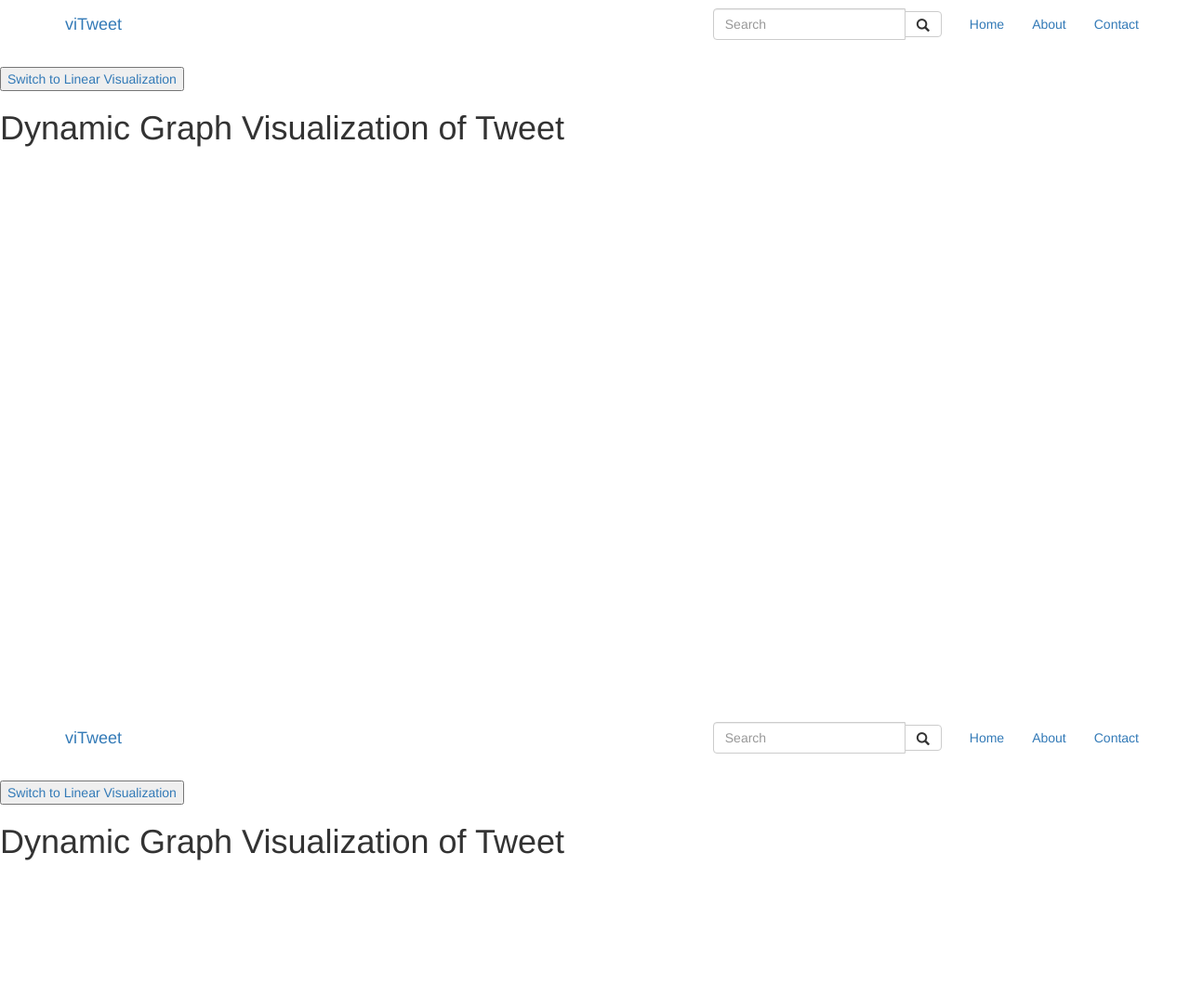
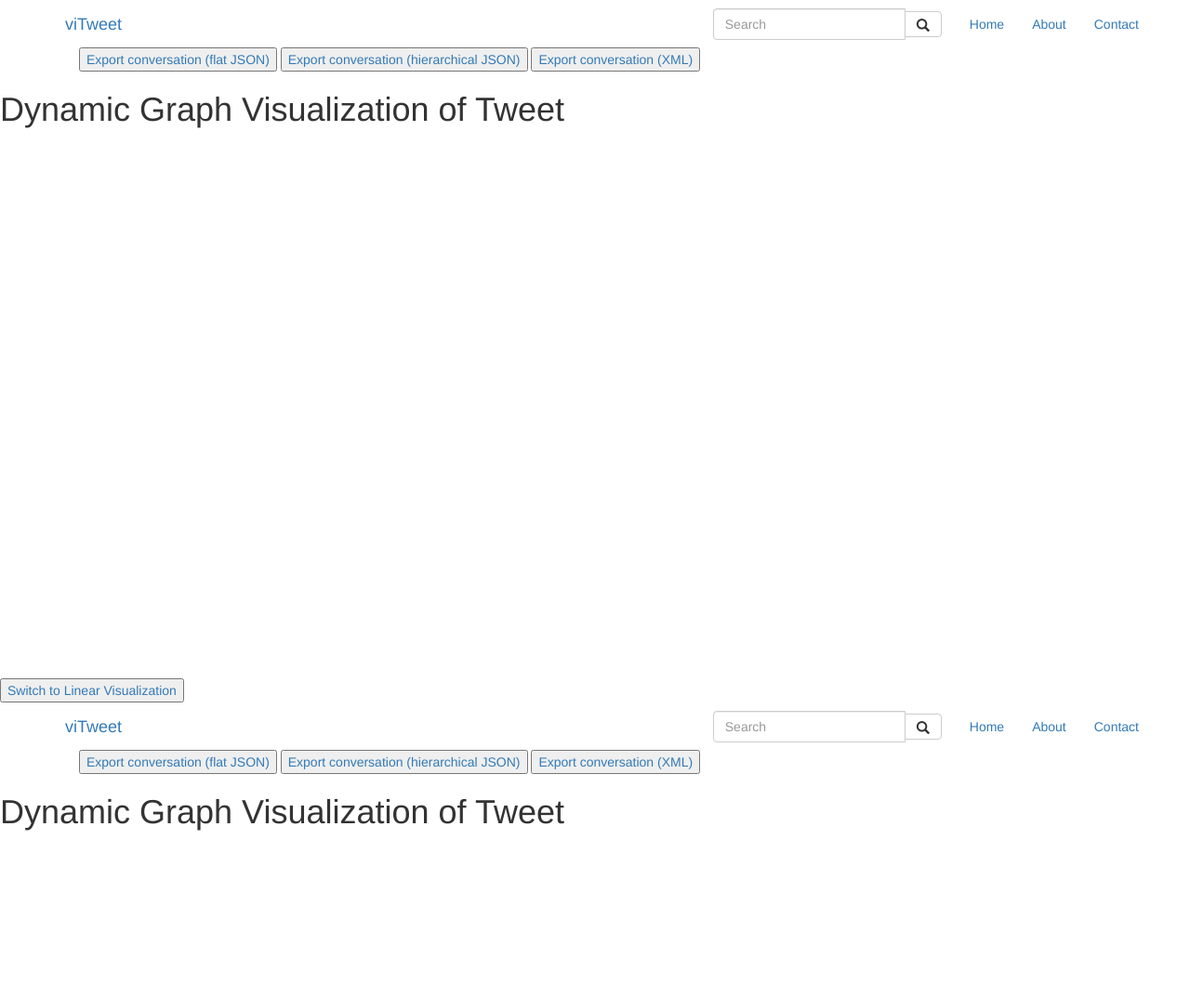
Before and after one commit to ashtree4711/viTweet, a Flask app: template source/templates/graph.html in a window 1280 px wide. Shown: the top 1073 px of the page at 93% size. Run offline with Flask 2, Linux system fonts and the light colour scheme; the template is opened without the code that fills it, so the values that code supplies are empty; some libraries are stand-ins or nearby versions.

Commit message:
Fix import/export; read file paths from config

```diff
--- a/source/app.py
+++ b/source/app.py
@@ -5,12 +5,18 @@ import datetime
 import vi_twitter.search as search
 import vi_twitter.utilities as utilities
 import vi_network.network as network
-#from pandas.conftest import other_closed
+
+import configparser
+
+    # Instantiate configparser and say which INI file to read the configurations from
+    # (The configparser is used to access the file paths defined in an INI file.
+    # Therefore the paths can be updated in the INI file at any time without requiring any changes here.)
+config = configparser.ConfigParser()
+config.read('config/app_config.ini')
 
 
 app = Flask(__name__, static_url_path='/static')
-app.config.from_pyfile('config/app_config.ini')
-app.secret_key = app.config['APP_SECRET_KEY']
+app.secret_key = config['FLASKAPP']['APP_SECRET_KEY'] #app.config['APP_SECRET_KEY']
 Bootstrap(app)
 
 
@@ -37,7 +43,6 @@ def conversation():
     visualization_type = request.form.get('visopt')
 
         # Start a new cookie session for searching
-    #session['current_basis'] = '' #TODO: @elli ? ---> # empty the current basis, in case someone uses both the search and upload options after each other
     session['session_type'] = 'search'
     mode = session['session_type']
 
@@ -64,46 +69,63 @@ def conversation():
         session['current_basis'] = 'recursive'
         print("SESSION INFORMATION (for list): ", session)
             # session[session['current_session']] in this case is the value of 'basis_r', i.e. the filename of the recursive list
-        return redirect(url_for('list_visualization', mode=mode, use_basis=basis_recursive, other_basis=basis_flat))#), code=307)
+        return redirect(url_for('list_visualization', mode=mode, use_basis=basis_recursive, other_basis=basis_flat))
     elif visualization_type=='graph':
             # Use flat list as basis for graph visualizations
         session['current_basis'] = 'flat'
         print("SESSION INFORMATION (for graph): ", session)
-        return redirect(url_for('graph_visualization', mode=mode, use_basis=basis_flat, other_basis=basis_recursive))#), code=307)
+        return redirect(url_for('graph_visualization', mode=mode, use_basis=basis_flat, other_basis=basis_recursive))
 
 
 @app.route('/upload', methods=['GET', 'POST'])
 def upload():
-        # Start a new session with an uploaded file
-    session['current_session'] = '' # Empty the current session, in case someone uses both the search and upload options after each other
-    session['session_type'] = 'upload'
-
         # Save parameters from form input
     visualization_type = request.form.get('visopt')
+
+        # Start a new session with an uploaded file
+    session['session_type'] = 'upload'
+    mode = session['session_type']
 
         # Save the JSON file uploaded by the user
         #TODO: Zuerst überprüfen, ob es eine valide Datei ist?
         #TODO: Handle whether the user is uploading a flat or recursive file
     f = request.files['file']
-    new_filename = 'import_' + datetime.datetime.now().strftime("%Y%m%d%H%M%S")
-    f.save(app.config['USERUPLOAD_JSON_FILES'] + '/' + new_filename + '.json', buffer_size=16384)
-    print('UPLOADED FILE SAVED AS: ', app.config['USERUPLOAD_JSON_FILES'] + '/' + new_filename + '.json')
+    import_filename = 'fList_import_' + datetime.datetime.now().strftime("%Y%m%d%H%M%S")
+        # TODO: Use separate directory "config['FILES']['USERUPLOAD_JSON_FILES']" instead?
+    f.save(config['FILES']['TEMP_JSON_FLATLIST'] + '/' + import_filename + '.json', buffer_size=16384)
+    print('UPLOADED FILE SAVED AS: ', config['FILES']['TEMP_JSON_FLATLIST'] + import_filename + '.json')
 
         # Load the conversation from the imported file instead of performing a search; use the filename of the JSON as 'basis' for the visualization
     print('INFO: Using an imported JSON file to load the conversation')
-    mode = session['session_type']
+
+    root_id = utilities.json_to_dictionary(mode, import_filename)['conversation'][0]['tweet_id']
+    print("root_id: ", root_id)
+
         # Use the uploaded JSON file to do something with the results saved in it
-    basis = new_filename
+        # Complete data of cookie session with the JSON filenames
+        # TODO: @elli more èxplanation?
+    rList = utilities.create_rList(root_id, import_filename)
+    print("rList: ", rList)
+    basis_recursive = utilities.save_rList(rList)
+    print("basis_recursive: ", basis_recursive)
+    basis_flat = import_filename
+    session['r'] = basis_recursive
+    session['f'] = basis_flat
+    #session['basis'] = basis
+    print("SESSION INFORMATION conversation(): ", session)
 
         # Depending on the type of visualization selected, redirect to the corresponding URL and pass along the values 'mode' and 'basis'
     if visualization_type=='list':
-        session['current_session'] = basis
-        print("SESSION INFORMATION: ", session)
-        return redirect(url_for('list_visualization', mode=mode, basis=basis), code=307)
+            # Use recursive list as basis for list visualizations
+        session['current_basis'] = 'recursive'
+        print("SESSION INFORMATION (for list): ", session)
+            # session[session['current_session']] in this case is the value of 'basis_r', i.e. the filename of the recursive list
+        return redirect(url_for('list_visualization', mode=mode, use_basis=basis_recursive, other_basis=basis_flat))
     elif visualization_type=='graph':
-        session['current_session'] = basis
-        print("SESSION INFORMATION: ", session)
-        return redirect(url_for('graph_visualization', mode=mode, basis=basis), code=307)
+            # Use flat list as basis for graph visualizations
+        session['current_basis'] = 'flat'
+        print("SESSION INFORMATION (for graph): ", session)
+        return redirect(url_for('graph_visualization', mode=mode, use_basis=basis_flat, other_basis=basis_recursive))
 
 
 @app.route('/conversation/list', methods=['POST','GET'])
@@ -149,7 +171,12 @@ def graph_json():
 @app.route('/download/json/<path:json_filename>', methods=['GET'])
 def download_json(json_filename):
         # Take the requested file from the path specified in the config; serve file at /download/[...].json
-    return send_from_directory(app.config['TEMP_JSON_FLATLIST'], json_filename  + '.json')
+    if json_filename[0:6] == 'fList_':
+        return send_from_directory(config['FILES']['TEMP_JSON_FLATLIST'], json_filename  + '.json')
+    elif json_filename[0:6] == 'rList_':
+        return send_from_directory(config['FILES']['TEMP_JSON_RECURSIVELIST'], json_filename  + '.json')
+    else:
+        return print("Download Error")
 
 
 @app.route('/download/xml/<path:create_xml_filename>', methods=['GET'])
@@ -158,7 +185,7 @@ def download_xml(create_xml_filename):
     xml_filename = utilities.json_to_xml(create_xml_filename)
         # Take the requested file from the path specified in the config; serve file at /download/[...].xml
         # TODO: Aus irgendeinem Grund fehlt der heruntergeladenen Datei die Endung '.xml'???
-    return send_from_directory(app.config['TEMP_XML_FILES'], xml_filename + '.xml')
+    return send_from_directory(config['FILES']['TEMP_XML_FILES'], xml_filename + '.xml')
 
 
 
--- a/source/config/app_config.ini
+++ b/source/config/app_config.ini
@@ -1,7 +1,9 @@
+[FLASKAPP]
 APP_SECRET_KEY = b'\xdc\xc7\xf8j\n\xee3^\x9e\xdb\xb3_\x1a\xde\xca>'
 
-TEMP_JSON_FILES = '../temp_files/json'
-TEMP_JSON_FLATLIST = '../temp_files/json/flatList'
-TEMP_JSON_RECURSIVELIST = '../temp_files/json/recursiveList'
-TEMP_XML_FILES = '../temp_files/xml'
-USERUPLOAD_JSON_FILES = '../useruploads/json'
+[FILES]
+TEMP_JSON_FILES = ../temp_files/json/
+TEMP_JSON_FLATLIST = ../temp_files/json/flatList/
+TEMP_JSON_RECURSIVELIST = ../temp_files/json/recursiveList/
+TEMP_XML_FILES = ../temp_files/xml/
+USERUPLOAD_JSON_FILES = ../useruploads/json/
--- a/source/templates/graph.html
+++ b/source/templates/graph.html
@@ -30,16 +30,28 @@
 					</div>
 				</form>
 			</div>
+			<div id="export-container" class="container">
+				<!-- Download button; filename is created from 'datetime' at the start of the JSON file which is currently shown -->
+				<a href="/download/json/fList_{{response['datetime']|replace("-", "")|replace(" ", "")|replace(":", "")}}" download>
+					<button>Export conversation (flat JSON)</button>
+				</a>
+				<a href="/download/json/rList_{{response['datetime']|replace("-", "")|replace(" ", "")|replace(":", "")}}" download>
+					<button>Export conversation (hierarchical JSON)</button>
+				</a>
+				<a href="/download/xml/rList_{{response['datetime']|replace("-", "")|replace(" ", "")|replace(":", "")}}" download>
+					<button>Export conversation (XML)</button>
+				</a>
+			</div>
 		</div>
 	</div>
 </nav>
 
 <div>
+	<h1>Dynamic Graph Visualization of Tweet</h1>
 	<!-- Show the list visualization and switch from the currently used fList to the rList, on which the list view is based -->
 	<a href="/conversation/list?mode={{mode}}&use_basis={{other_basis}}&other_basis={{use_basis}}">
 		<button>Switch to Linear Visualization</button>
 	</a>
-	<h1>Dynamic Graph Visualization of Tweet</h1>
 
 	<svg id="svg-ding" width="960" height="600"></svg>
 
--- a/source/templates/index.html
+++ b/source/templates/index.html
@@ -68,7 +68,7 @@
 <div class="container" id="uploadOption">
 	<form method="POST" action="/upload" enctype="multipart/form-data">
 		<div class="form-group">
-			<label for="fileUpload">Upload a file previously exported from viTweet (*.json):</label>
+			<label for="fileUpload">Upload a file previously saved from viTweet (export type "flat JSON")</label>
 			<div class="input-group">
 				<input type="file" class="form-control" id="fileupload" name="file">
 				<div class="input-group-btn">
```
Also changed, not shown: source/templates/conversation.html (+14 -10 lines), source/vi_twitter/utilities.py (+24 -10 lines).
